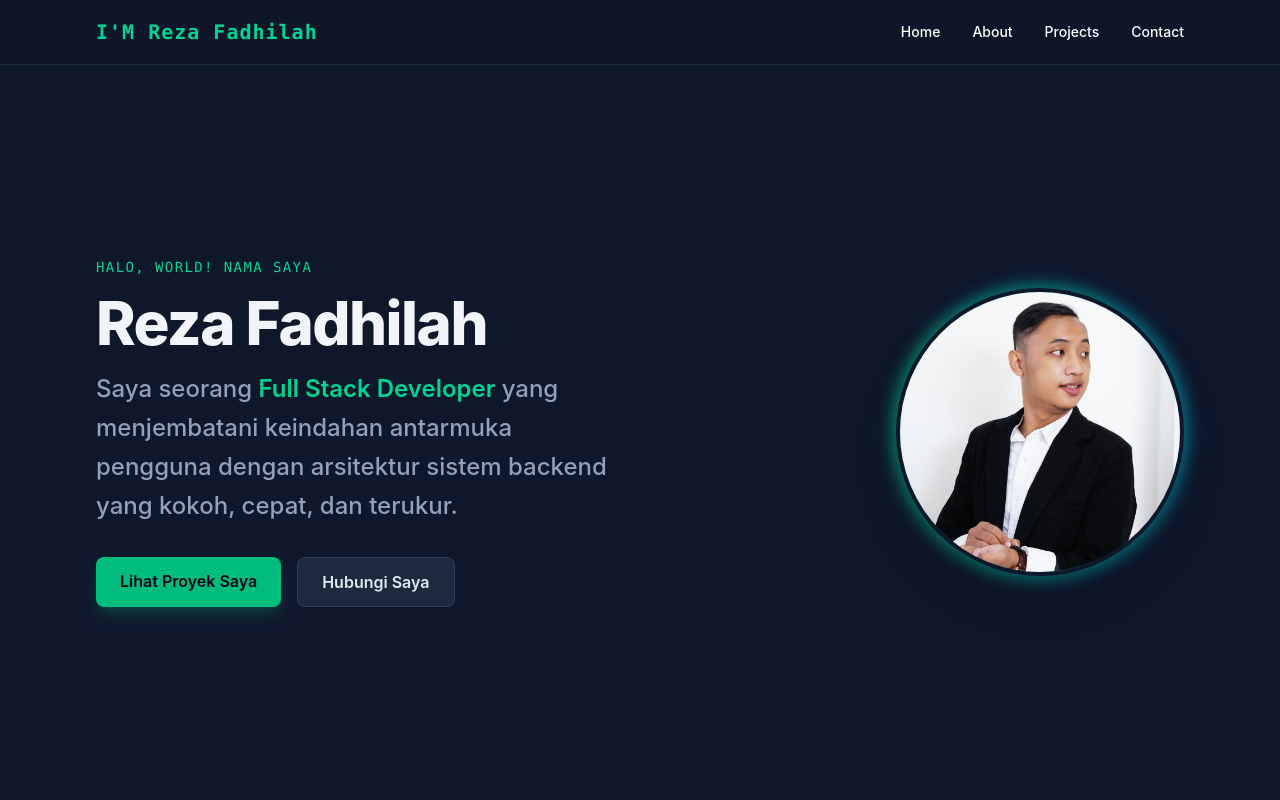
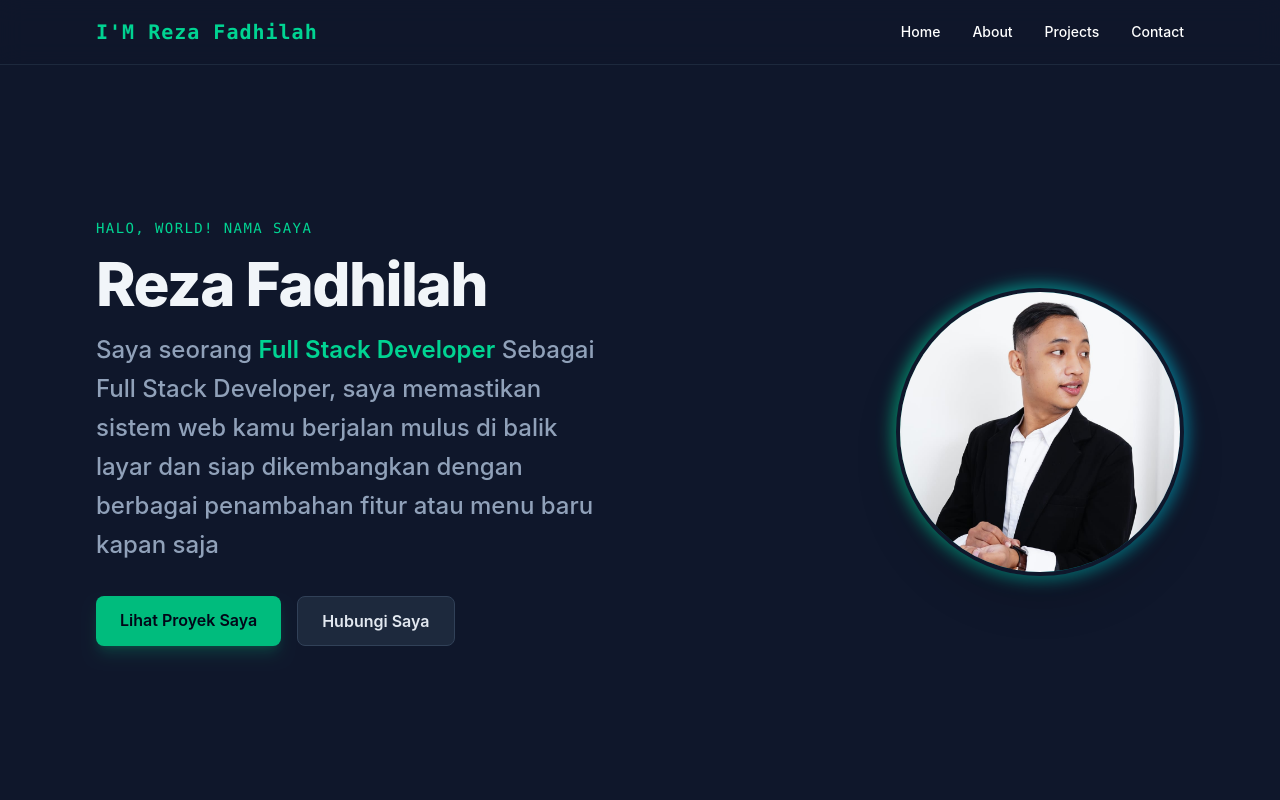
Before and after one commit to azerezaid/rezafadhilah, a React (Vite) app: page / in a window 1280 px wide. Shown: the top 800 px of the page. Built offline with nearby package versions, Linux system fonts and the light colour scheme.

Commit message:
Update Hero.jsx

```diff
--- a/src/sections/Hero.jsx
+++ b/src/sections/Hero.jsx
@@ -15,7 +15,7 @@ function Hero() {
             Reza Fadhilah
           </h1>
           <h2 className="text-xl sm:text-2xl font-medium text-slate-400 max-w-xl leading-relaxed">
-            Saya seorang <span className="text-emerald-400 font-semibold">Full Stack Developer</span> yang menjembatani keindahan antarmuka pengguna dengan arsitektur sistem backend yang kokoh, cepat, dan terukur.
+            Saya seorang <span className="text-emerald-400 font-semibold">Full Stack Developer</span> Sebagai Full Stack Developer, saya memastikan sistem web kamu berjalan mulus di balik layar dan siap dikembangkan dengan berbagai penambahan fitur atau menu baru kapan saja
           </h2>
 
           {/* TOMBOL CALL TO ACTION (CTA) */}
```
